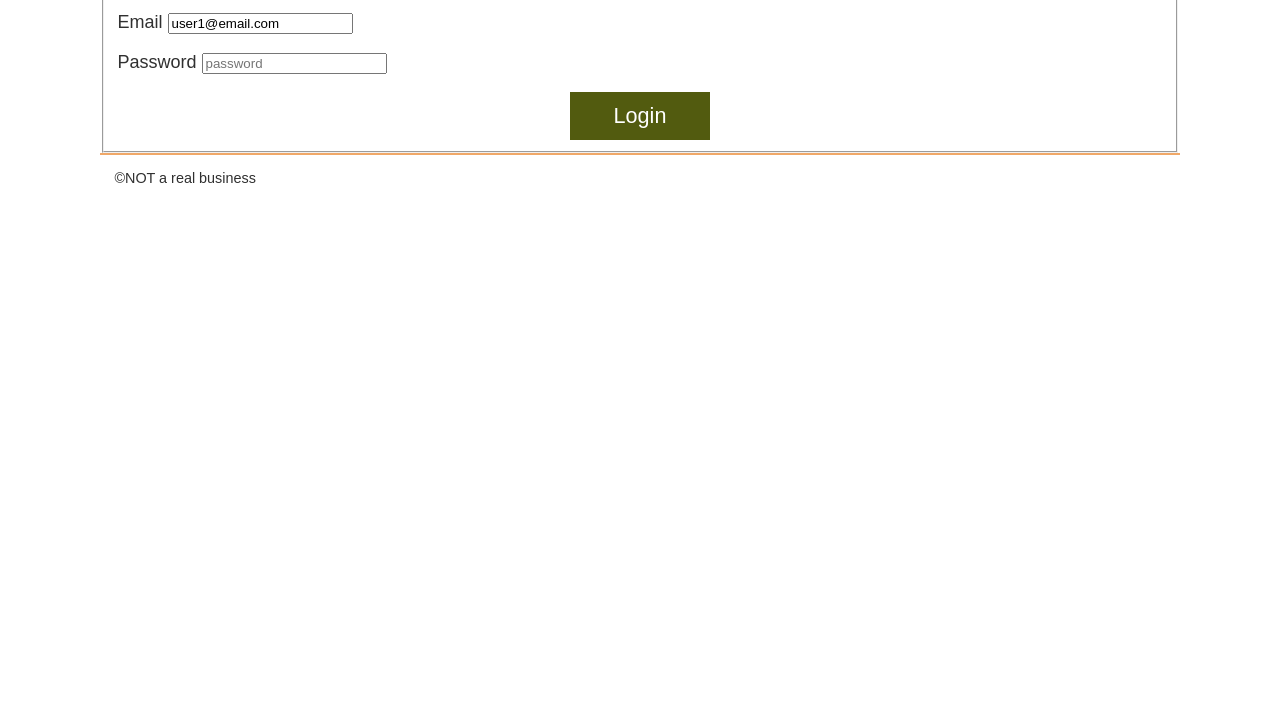
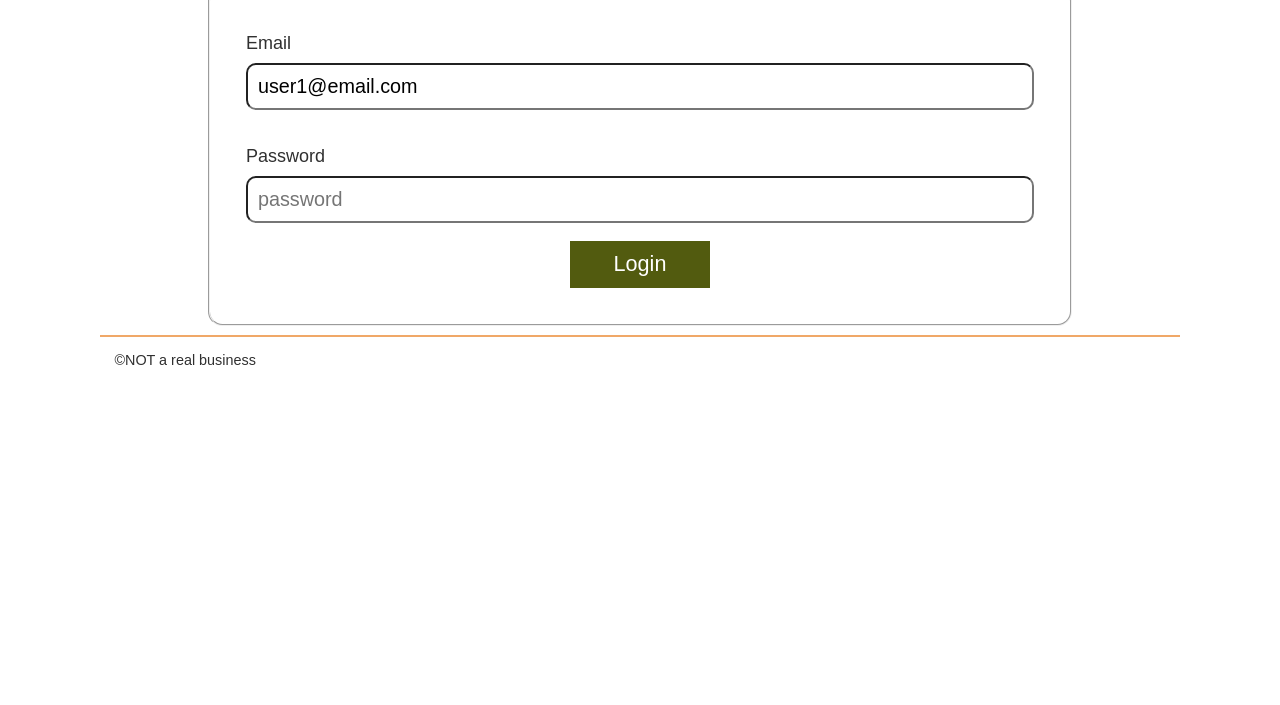
Before and after one commit to mlutz060/WDD330, a website: page src/admin/index.html in a window 1280 px wide. Shown: the part 95-800 px from the top of the page. Drawn offline with Linux system fonts and the light colour scheme; files whose address does not match are found by name.

Commit message:
fixed some form css as well

```diff
--- a/src/css/style.css
+++ b/src/css/style.css
@@ -292,6 +292,31 @@ div button:hover{
   animation: addToCart .1s 1;
 }
 
+fieldset {
+  border-radius: .8em;
+  margin: .5em 10%;
+  padding: 0 2em 2em;
+}
+
+fieldset input, fieldset label {
+  display: block;
+}
+
+fieldset label {
+  margin: 2em 0 .5em 0;
+}
+
+fieldset input {
+  width: 100%;
+  border-radius: .5em;
+  font-size: 1.1em;
+  padding: .5em;
+}
+
+fieldset li {
+  list-style-type: none;
+}
+
 @keyframes addToCart {
   0% { transform: rotate(0deg); }
   25% { transform: rotate(-2.5deg); }
```
